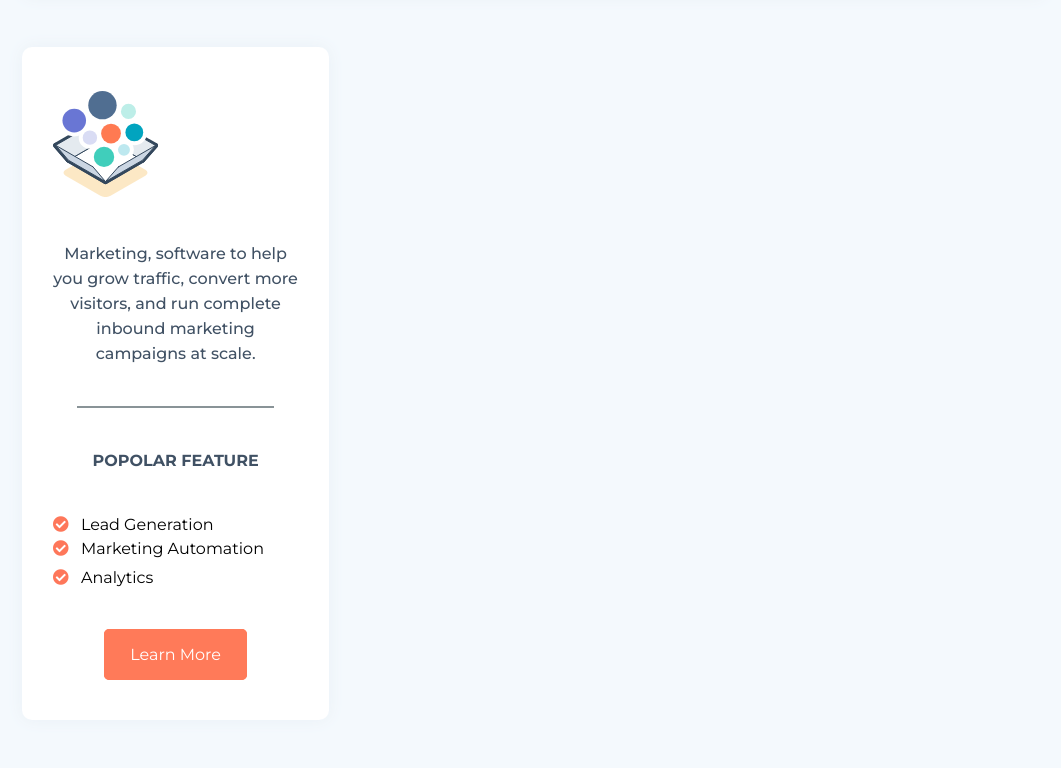
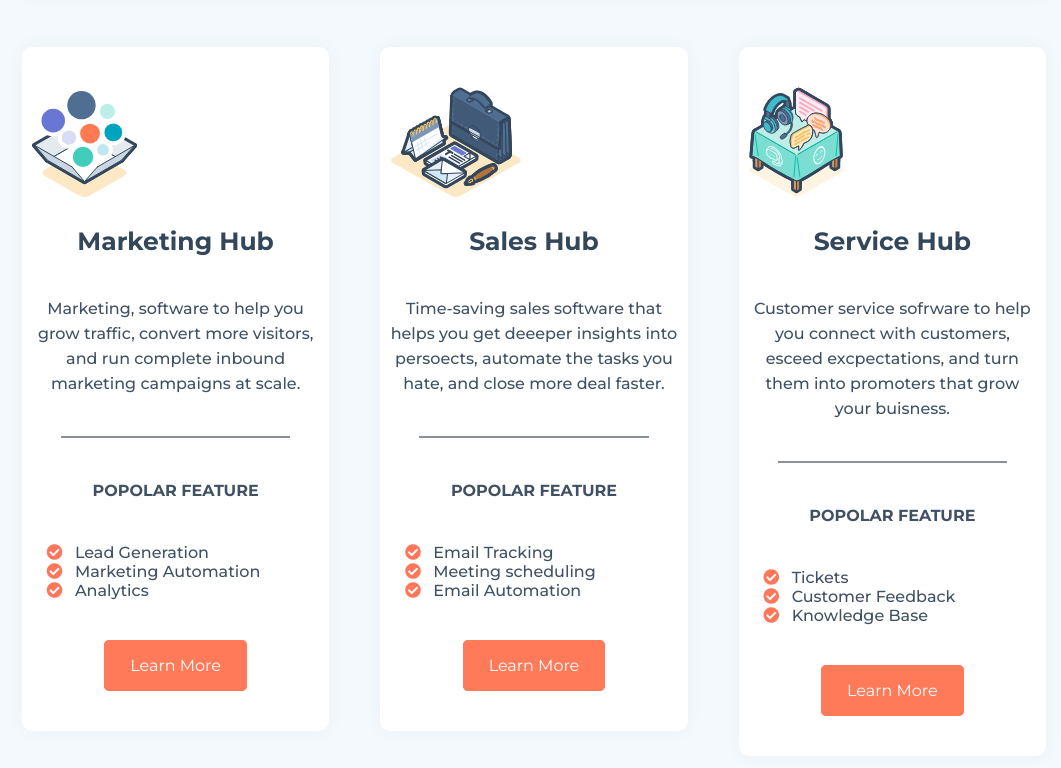
Before and after one commit to filippogarota96/htmlcss-hubspot, a plain HTML site: page index.html in a window 1280 px wide. Shown: the part 1742-2510 px from the top of the page, without its empty margins (106-1167 px from the left). Drawn offline with Linux system fonts and the light colour scheme.

Commit message:
Prima sezione completa

```diff
--- a/css/style.css
+++ b/css/style.css
@@ -31,7 +31,7 @@ h1 {
 }
 
 p {
-  font-style: 17px;
+  font-style: 16px;
   line-height:  25px;
   color: #405164;
   font-weight: 500;
@@ -71,6 +71,8 @@ h3 {
 
 li {
   list-style: none;
+  font-weight: 500;
+  color: #405164;
 }
 /* /type */
 
@@ -279,10 +281,13 @@ li {
   float: left;
   width: 30%;
   margin: 50px 0;
-  padding: 0 3%;
+  padding: 0 1%;
 
 }
-
+.col h3 {
+  text-align: center;
+  margin-top: 25px;
+}
 .col img {
   max-height: 110px;
   margin-top: 40px;
@@ -298,8 +303,8 @@ li {
   border: 1px solid #899397;
 }
 
-.col li {
-  padding: 1% 0;
+.col ul {
+  margin-left: 5%;
 }
 .col span {
   margin-left: 8px;
@@ -313,7 +318,9 @@ li {
 .col a {
   padding: 15px 25px;
 }
-
+.col-center {
+  margin: 50px 5%;
+}
 /* /sezione cubo  */
 
 
--- a/index.html
+++ b/index.html
@@ -96,6 +96,7 @@
           <div class="container clearfix">
             <div class="box col">
               <img src="img/Marketing-Hub-Free.svg" alt="marketing">
+              <h3>Marketing Hub </h3>
               <p>Marketing, software to help you grow traffic, convert more visitors, and run complete inbound marketing campaigns at scale.</p>
               <hr>
               <p class="feature">POPOLAR FEATURE</p>
@@ -106,6 +107,33 @@
               </ul>
             <div class="btn"><a href="#">Learn More</a></div>
             </div>
+            <div class="box col col-center">
+              <img src="img/Sales-Professional-Illustration.svg" alt="marketing">
+              <h3>Sales Hub </h3>
+              <p>Time-saving sales software that helps you get deeeper insights into persoects, automate the tasks you hate, and close more deal faster.</p>
+              <hr>
+              <p class="feature">POPOLAR FEATURE</p>
+              <ul>
+                <li><i class="fas fa-check-circle"></i> <span> Email Tracking </span></li>
+                <li><i class="fas fa-check-circle"></i> <span> Meeting scheduling<span><li>
+                  <li><i class="fas fa-check-circle"></i> <span> Email Automation</span></li>
+                </ul>
+                <div class="btn"><a href="#">Learn More</a></div>
+              </div>
+              <div class="box col">
+                <img src="img/Service-Hub-Illustration.svg" alt="marketing">
+                <h3>Service Hub </h3>
+                <p>Customer service sofrware to help you connect with customers, esceed excpectations, and turn them into promoters that grow your buisness.</p>
+                <hr>
+                <p class="feature">POPOLAR FEATURE</p>
+                <ul>
+                  <li><i class="fas fa-check-circle"></i> <span>Tickets</span></li>
+                  <li><i class="fas fa-check-circle"></i> <span> Customer Feedback<span><li>
+                    <li><i class="fas fa-check-circle"></i> <span> Knowledge Base</span></li>
+                  </ul>
+                  <div class="btn"><a href="#">Learn More</a></div>
+                </div>
+
 
           </div>
       </section>
```
